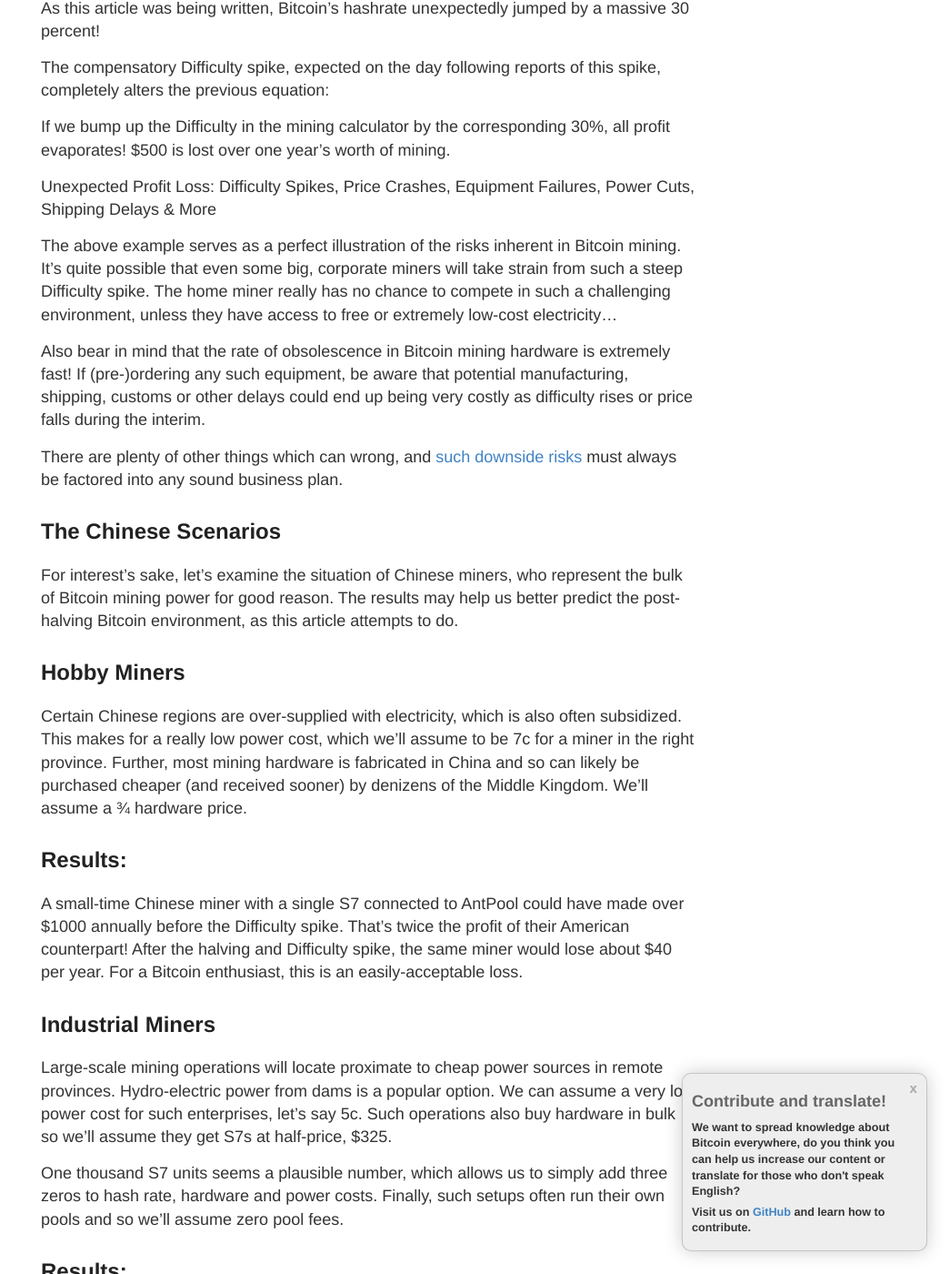
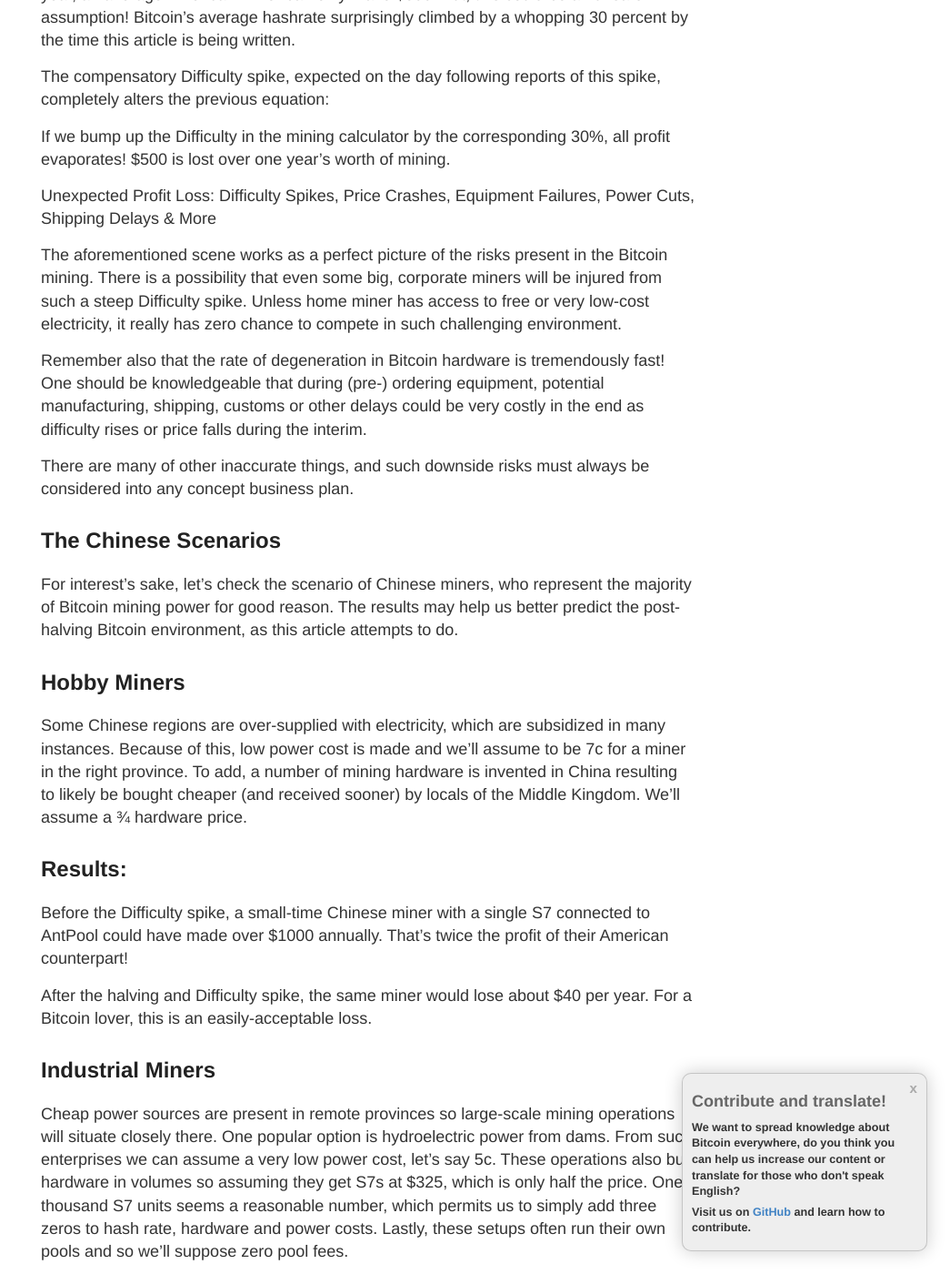
Before and after one commit to vesk4000/bm, a Jekyll site: the page built from _posts/2017-02-06-is-bitcoin-mining-profitable-in-2017.md, in a window 1280 px wide and 1400 px high, scrolled down 3702 px. Shown: the whole window at 91% size, without its empty margins (235-1280 px from the left). Built offline with Jekyll 4.4.1, drawn with Linux system fonts in a browser that asks for light colours; nearby versions of some CDN libraries; comment, search, counter and statistics services are not loaded; some of the changed text lies outside the part shown.

Commit message:
Updated Article
Updated article

```diff
--- a/_posts/2017-02-06-is-bitcoin-mining-profitable-in-2017.md
+++ b/_posts/2017-02-06-is-bitcoin-mining-profitable-in-2017.md
@@ -1,11 +1,12 @@
 ---
 layout: post
-title: Is Bitcoin Mining Profitable in 2017?
-description: Is Bitcoin Mining Profitable in 2017?
+title: Will 2017 be Profitable for Bitcoin Mining?
+description: Will 2017 be Profitable for Bitcoin Mining?
 author: Melvin Draupnir
 authorurl: https://weusecoins.com/melvin-draupnir/
 published: true
 ---
+
 <h2>Bitcoin Mining Hardware Comparison</h2>
 
 <p>Currently, based on <b>(1)</b> price per hash and <b>(2)</b> electrical efficiency the best Bitcoin miner options are:</p>
@@ -18,62 +19,61 @@ published: true
 {% endfor %}
 </div>
 
-<p>The early days of <a href="/banks-and-brokerages-should-be-mining-the-blockchain/">Bitcoin mining</a> are often described as a gold rush. Satoshi Nakomoto’s invention of Bitcoin, “a peer-to-peer electronic cash system,” opened up an entirely new frontier, not just of freedom but of profit. Those with a strong interest in such things, namely cypherpunks, cryptographers, technically-minded libertarians and assorted hackers, were first to stake their claim.</p>
+<p>Bitcoin mining during its early days were <a href="/banks-and-brokerages-should-be-mining-the-blockchain/">generally called as a gold rush</a>. Bitcoin, an invention of Satoshi Nakomoto's, "a peer-to-peer electronic cash system,” opened up an entirely new perimeter, not just of freedom but of profit. People with a strong interest in such things were first to stake their claim, namely cypherpunks, cryptographers, technically-minded libertarians and assorted hackers.</p>
 
 <h2>But is there still gold in them thar hills?</h2>
 
-<p>The fact is that Bitcoin mining has grown from a handful of early enthusiasts to a cottage industry to a specialised industrial-level venture. The easy money was scooped out long ago and what remains is buried under the cryptographic equivalent of miles of hard rock.</p>
+<p>From a few of early enthusiasts, it is with certainty that Bitcoin mining has advanced into a cottage industry to a specialized industrial-level venture. The easy money was taken out long ago and the rest are hidden under the cryptographic equivalent of miles of hard rock.</p>
 
-<p>Today, only those with specialised, high-powered machinery are able to profitably extract bitcoins. While mining is still technically possible for anyone, those with underpowered setups will find more money is spent on electricity than is generated through mining.</p>
+<p>To be able to profitably excavate bitcoins nowadays, you need to have specialized, <a href="/certain-traits-necessary-for-bitcoin-mining-success-21/">high-powered machinery</a>. While it is technically possible for anyone to mine, those with underpowered setups will spend more money on electricity than have money generated through mining.</p>
 
 <h2>Common Mining Terms</h2>
 
-<p>To understand Bitcoin mining in any depth, it helps to know a few basic technical terms:</p>
+<p>To further understand Bitcoin mining, it helps to know a few basic technical terms:</p>
 
-<p>Block: a group of Bitcoin transactions, as collected from <a href="/certain-traits-necessary-for-bitcoin-mining-success-21/">current pending transactions</a> and entered into an ever-growing record of blocks (aka “the blockchain”) by a miner. A new block is created on average every ten minutes.</p>
+<p>Block: a group of Bitcoin transactions, as collected from current pending transactions and entered into an ever-growing record of blocks (aka “the blockchain”) by a miner. A new block is created on average every ten minutes.</p>
 
 <p>Proof of Work Hashing: this is the function miners perform in order to define a new block. PoW hashing ensures the proper function of the Bitcoin blockchain. Miners compete to solve a cryptographic “puzzle,” known as a hash. There are no shortcuts in this process, which can only be solved with raw computational power. By correctly hashing the current block, miners prove their investment of work and are rewarded with a certain number of newly-created bitcoins.</p>
 
-<p>Block Reward: the number of newly-created bitcoins. This number was initially set to 50, halved to 25 in late-2012 and will halve again to 12.5 in mid-2016. This halving process continues, approximately every four years (or every 210,000 blocks), until all 21 million bitcoins are created. This is the only way in which new bitcoins can be created; by miners according to the code’s rate and limit.</p>
+<p>Block Reward: the number of newly-created bitcoins. This number was initially set to 50, halved to 25 in late-2012 and will halve again to 12.5 in mid-2016. This halving process continues, approximately every four years (or every 210,000 blocks), until all 21 million bitcoins are created. This is the only way in which <a href="/bitcoin-mining-pools-give-everyone-a-chance-to-be-involved-12/">new bitcoins can be created</a>; by miners according to the code’s rate and limit.</p>
 
 <p>Hashrate: a measure of a miner’s computational power. The higher their relative power, the more solutions (and hence, block rewards) they’re likely to find. Initially measured in hash per second (H/s), due to the increasing speed of mining hardware. H/s was soon commonly pre-fixed with SI units as follows:</p>
 
 <ul>
-<li><p>Kilohash = KH/s (thousands of H/s), then</p></li>
-<li><p>Megahash = MH/s (millions of H/s), then</p></li>
-<li><p>Gigahash = GH/s (billions of H/s), then</p></li>
-<li><p>Terahash = TH/s (trillions of H/s), and even</p></li>
-<li><p>Petahash = PH/s (quadrillions of H/s).</p></li>
+<li> <p>Kilohash = KH/s (thousands of H/s), then</p></li>
+<li> <p>Megahash = MH/s (millions of H/s), then</p></li>
+<li> <p>Gigahash = GH/s (billions of H/s), then</p></li>
+<li> <p>Terahash = TH/s (trillions of H/s), and even</p></li>
+<li> <p>Petahash = PH/s (quadrillions of H/s).</p></li>
 </ul>
 <p>Difficulty: with hashrate shooting up over the years, it would seem blocks would be found by miners ever more rapidly. Bitcoin’s Difficulty measure is what prevents this from happening, ensuring blocks are found roughly every 10 minutes. When total hashrate rises, the Difficulty of POW hashing adjusts upwards - and the inverse also applies. Difficulty auto-adjusts every two weeks (or 2016 blocks).</p>
 
 <p>BTC / XBT exchange rate: the current fiat price of Bitcoin; critical for calculating profitability.</p>
 
-<p>W/xHash/s: Watts per hashrate per second. Electricity is the major on-going cost of Bitcoin mining. The price paid per Watt will greatly influence profitability.</p>
+<p>W/xHash/s: Watts per hashrate per second. Electricity is the major on-going cost of <a href="/avalon-wins-the-asic-race-sort-of-23/">Bitcoin mining</a>. The price paid per Watt will greatly influence profitability.</p>
 
-<p>Mining Pool: unless you command a tremendous hashrate, your odds of solving a block by yourself (i.e. “solo-mining”) are extremely low. By banding together with other miners in a so-called pool, your combined odds of solving a block rise proportional to the pool’s total hashrate. Whenever they <a href="/bitcoin-mining-pools-give-everyone-a-chance-to-be-involved-12/">solve blocks</a>, pools reward individual miners according to their contributed hashrate (minus commissions and the like).</p>
+<p>Mining Pool: unless you command a tremendous hashrate, your odds of solving a block by yourself (i.e. “solo-mining”) are extremely low. By banding together with other miners in a so-called pool, your combined odds of solving a block rise proportional to the pool’s total hashrate. Whenever they solve blocks, pools reward individual miners according to their contributed hashrate (minus commissions and the like).</p>
 
 <h2>Calculating Mining Profitability</h2>
 
-<p>With these terms in mind, it’s possible to calculate the current profitability of Bitcoin mining for your circumstances. Note that the future profitability of mining cannot be reliably predicted. This is due to the ever-changing nature of the Difficulty modifier and the BTC price, in particular.</p>
+<p>Having these terms in mind, it’s viable to calculate the current profitability of Bitcoin mining for your circumstances. Bear in mind that the future profitability of mining cannot be reliably predicted. This is because of the ever-changing nature of the Difficulty modifier and the BTC price, in particular.</p>
 
-<p>To begin, we must select a suitable ASIC mining rig. To aid in selection, the Bitcoin Wiki provides a handy mining hardware comparison:</p>
-
-<p>The AntMiner S7 is a modern mining rig which offers a good hashrate for its power consumption. It’s pretty much the cutting edge of mining tech so we’ll select it for our example. The S7 is available for$609 on Amazon or $450 from BitMain, shipping excluded. Power supply units will add another $150 or so to the price.</p>
+<p>To start, we must select a suitable ASIC mining rig. To help in selection, the Bitcoin Wiki provides a handy mining hardware comparison:
+We'll select for our example the AntMiner S7 which is pretty much the cutting edge of mining tech and is a modern mining rig that offers a good hashrate for its power consumption. The S7 in Amazon is available for $609 and only $450 from BitMain, exclusive of shipping. $150 or so is added for the power supply units.</p>
 
 <p>Next, we need to enter the S7’s specs and cost, as well as other info such as power cost and pool fees, into a suitable number-cruncher. CoinWarz.com offers a good mining profitability calculator, which automatically fills in the current BTC price, Difficulty and block reward info.</p>
 
-<p>We are using the default power cost of 10c (USD), which is standard for China, but likely to be much higher elsewhere. To determine your own power cost, check worldwide electricity prices or your utility bill for the exact price. The 2.5% Pool Fee is for AntPool. Smaller pools will generally offer lower or even no fees, but keep in mind they will seldom find blocks. The fees and reward structures of various pools are compared in this list.</p>
+<p>As a standard in China, the <a href="/bitcoin-mining-learn-foreign-exchange-traders/">default power cost</a> we will use is 10c (USD), but possibly to be much higher elsewhere. Check worldwide electricity prices or your utility bills for the exact price to know your own power cost. The 2.5% Pool Fee is for AntPool. There is generally lower or no fees for smaller pools but remember that they will seldom find blocks.  Various pools’ fees and reward structures are compared in this list.</p>
 
-<p>Once all the necessary info is entered, hit Calculate for the profitability result:</p>
+<p>After all the needed info is registered, click Calculate for the profitability result:</p>
 
 <p>Not a bad result! $800 per year and you can use the miner’s excess heat to warm your home.</p>
 
 <h2>The American Scenarios</h2>
 
-<p>Before getting too excited, let’s recalculate using the average power cost per kWh in the USA (~12.5c) and the 12.5 BTC block reward which becomes the new standard in 45 days or so (see Bitcoin Clock for an up-to-date estimate):</p>
+<p>Exciting as it seems, let’s first recompute the average power cost per kWh in the USA (~12.5c) and the 12.5 BTC block reward which becomes the new standard in 45 days or so (see Bitcoin Clock for an up-to-date estimate):</p>
 
-<p>It’s not looking so great now. It appears the <a href="/avalon-wins-the-asic-race-sort-of-23/">average American miner</a> makes only $500 a year, assuming difficulty and price hold steady. However, this is a dangerous assumption! As this article was being written, Bitcoin’s hashrate unexpectedly jumped by a massive 30 percent!</p>
+<p>Given the difficulty and price hold steady and by the looks of it, it turns out that in every year, an average American miner can only make $500. But, this could be an unsafe assumption! Bitcoin’s average hashrate surprisingly climbed by a whopping 30 percent by the time this article is being written.</p>
 
 <p>The compensatory Difficulty spike, expected on the day following reports of this spike, completely alters the previous equation:</p>
 
@@ -81,41 +81,38 @@ published: true
 
 <p>Unexpected Profit Loss: Difficulty Spikes, Price Crashes, Equipment Failures, Power Cuts, Shipping Delays & More</p>
 
-<p>The above example serves as a perfect illustration of the risks inherent in Bitcoin mining. It’s quite possible that even some big, corporate miners will take strain from such a steep Difficulty spike. The home miner really has no chance to compete in such a challenging environment, unless they have access to free or extremely low-cost electricity…</p>
+<p>The aforementioned scene works as a perfect picture of the risks present in the Bitcoin mining. There is a possibility that even some big, corporate miners will be injured from such a steep Difficulty spike. Unless home miner has access to free or very low-cost electricity, it really has zero chance to compete in such challenging environment.</p>
 
-<p>Also bear in mind that the rate of obsolescence in Bitcoin mining hardware is extremely fast! If (pre-)ordering any such equipment, be aware that potential manufacturing, shipping, customs or other delays could end up being very costly as difficulty rises or price falls during the interim.</p>
+<p>Remember also that the rate of degeneration in Bitcoin hardware is tremendously fast! One should be knowledgeable that during (pre-) ordering equipment, potential manufacturing, shipping, customs or other delays could be very costly in the end as difficulty rises or price falls during the interim.</p>
 
-<p>There are plenty of other things which can wrong, and <a href="/bitcoin-mining-learn-foreign-exchange-traders/">such downside risks</a> must always be factored into any sound business plan.</p>
+<p>There are many of other inaccurate things, and such downside risks must always be considered into any concept business plan.</p>
 
 <h2>The Chinese Scenarios</h2>
 
-<p>For interest’s sake, let’s examine the situation of Chinese miners, who represent the bulk of Bitcoin mining power for good reason. The results may help us better predict the post-halving Bitcoin environment, as this article attempts to do.</p>
+<p>For interest’s sake, let’s check the scenario of Chinese miners, who represent the majority of Bitcoin mining power for good reason. The results may help us better predict the post-halving Bitcoin environment, as this article attempts to do.</p>
 
 <h2>Hobby Miners</h2>
 
-<p>Certain Chinese regions are over-supplied with electricity, which is also often subsidized. This makes for a really low power cost, which we’ll assume to be 7c for a miner in the right province. Further, most mining hardware is fabricated in China and so can likely be purchased cheaper (and received sooner) by denizens of the Middle Kingdom. We’ll assume a ¾ hardware price.</p>
+<p>Some Chinese regions are over-supplied with electricity, which are subsidized in many instances. Because of this, low power cost is made and we’ll assume to be 7c for a miner in the right province.  To add, a number of mining hardware is invented in China resulting to likely be bought cheaper (and received sooner) by locals of the Middle Kingdom. We’ll assume a ¾ hardware price.</p>
 
 <h2>Results:</h2>
 
-<p>A small-time Chinese miner with a single S7 connected to AntPool could have made over $1000 annually before the Difficulty spike. That’s twice the profit of their American counterpart!
-After the halving and Difficulty spike, the same miner would lose about $40 per year. For a Bitcoin enthusiast, this is an easily-acceptable loss.</p>
+<p>Before the Difficulty spike, a small-time Chinese miner with a single S7 connected to AntPool could have made over $1000 annually. That’s twice the profit of their American counterpart!</p>
+
+<p>After the halving and Difficulty spike, the same miner would lose about $40 per year. For a Bitcoin lover, this is an easily-acceptable loss.</p>
 
 <h2>Industrial Miners</h2>
 
-<p>Large-scale mining operations will locate proximate to cheap power sources in remote provinces. Hydro-electric power from dams is a popular option. We can assume a very low power cost for such enterprises, let’s say 5c. Such operations also buy hardware in bulk so we’ll assume they get S7s at half-price, $325. </p>
-
-<p>One thousand S7 units seems a plausible number, which allows us to simply add three zeros to hash rate, hardware and power costs. Finally, such setups often run their own pools and so we’ll assume zero pool fees.</p>
+<p>Cheap power sources are present in remote provinces so large-scale mining operations will situate closely there. One popular option is hydroelectric power from dams. From such enterprises we can assume a very low power cost, let’s say 5c. These operations also buy hardware in volumes so assuming they get S7s at $325, which is only half the price. One thousand S7 units seems a reasonable number, which permits us to simply add three zeros to hash rate, hardware and power costs. Lastly, these setups often run their own pools and so we’ll suppose zero pool fees.</p>
 
 <h2>Results:</h2>
 
-<ul>
-<li><p>Before the halving and Difficulty spike, the operation would net $1.4m annually.</p></li>
-<li><p>After the halving and Difficulty spike, the operation would profit by about $200k annually.</p></li>
-</ul>
-<p>$200k isn’t great considering the initial hardware investment is $325k. Given the other costs involved in mining, such as property, salaries, maintenance, etc. it appears that marginal mining operations will be forced out of business post-halving. Only those with the latest and greatest hardware and the cheapest electricity are likely to survive. The only wild card is the Bitcoin price. If it rises sufficiently it’ll allow less efficient miners to keep the lights on for longer.</p>
+<p>The operation would net $1.4m annually, before the halving and Difficulty spike.</p>
+
+<p>The operation would profit by about $200k annually, after the halving and Difficulty spike.</p>
+
+<p>Given the initial hardware investment of $325k, a profit of $200k doesn’t look great. It can be seen that marginal mining operations will be forced out of business post-halving given the other costs involved in mining, such as property, salaries, maintenance, etc. Only those with the latest and greatest hardware and the cheapest electricity are likely to pull through. Bitcoin price is the only wild card. It’ll allow less efficient miners to keep the lights on for longer, if it rises sufficiently.</p>
 
 <h2>Conclusion</h2>
 
-<p>The average home miner will struggle to recoup the cost of mining hardware and electricity. Profitability is highly unlikely given the current circumstances. The situation may improve in future once ASIC mining hardware innovation reaches the point of diminishing returns. </p>
-
-<p>That, coupled with cheap, hopefully sustainable power solutions may once again make Bitcoin mining profitable to small individual miners around the world. This would also greatly improve the decentralisation of the Bitcoin network, hardening it against legislative risk.</p>
+<p>For an average home miner it will be a struggle to regain the cost of mining hardware and electricity. In this current given circumstance, profitability is highly unlikely. Once ASIC mining hardware innovation reaches the point of diminishing returns, the situation may improve in future. That, together with cheap, hopefully sustainable power solutions may once again make Bitcoin mining profitable to small individual miners around the world. The decentralization of the Bitcoin network, will also greatly improve hardening it against legislative risk.</p>
```
